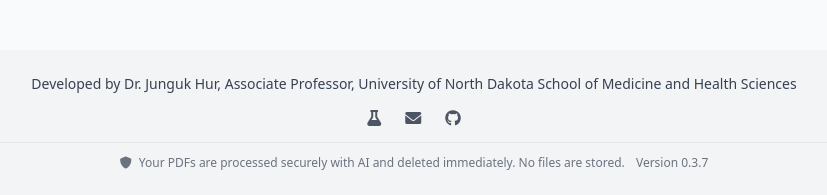
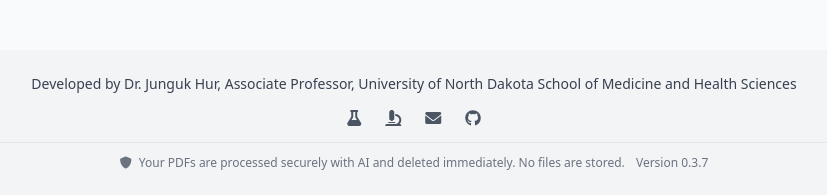
Before and after one commit to CTR-TRANSCEND/research-pdf-renamer, a Flask app: page /contact in a window 1280 px wide. Shown: the part 915-1110 px from the top of the page, without its empty margins (226-1053 px from the left). Run offline with Flask 3, Linux system fonts and the light colour scheme; some libraries are stand-ins or nearby versions.

Commit message:
feat: update footer links and contact email
- Add second lab website (hurlab.med.und.edu/hurlab/) with microscope icon
- Update contact email to und-hur-lab-tools@und.edu with pre-filled
  subject "RE: UND Research PDF Renamer"

Co-Authored-By: Claude Sonnet 4.6 <noreply@anthropic.com>

```diff
--- a/frontend/templates/base.html
+++ b/frontend/templates/base.html
@@ -68,14 +68,20 @@
                     </p>
                     <!-- Links -->
                     <div class="flex justify-center items-center space-x-6 mt-3">
-                        <!-- Hur Lab -->
+                        <!-- Hur Lab (UND School of Medicine) -->
                         <a href="https://med.und.edu/research/labs/hur/index.html" target="_blank" rel="noopener noreferrer"
-                           class="text-gray-600 hover:text-indigo-600 transition" title="Hur Lab">
+                           class="text-gray-600 hover:text-indigo-600 transition" title="Hur Lab (UND School of Medicine)">
                             <i class="fas fa-flask"></i>
                         </a>
 
+                        <!-- Hur Lab (hurlab.med.und.edu) -->
+                        <a href="http://hurlab.med.und.edu/hurlab/" target="_blank" rel="noopener noreferrer"
+                           class="text-gray-600 hover:text-indigo-600 transition" title="Hur Lab">
+                            <i class="fas fa-microscope"></i>
+                        </a>
+
                         <!-- Email -->
-                        <a href="mailto:junguk.hur@med.UND.edu" class="text-gray-600 hover:text-indigo-600 transition" title="Email">
+                        <a href="mailto:und-hur-lab-tools@und.edu?subject=RE%3A%20UND%20Research%20PDF%20Renamer" class="text-gray-600 hover:text-indigo-600 transition" title="Contact">
                             <i class="fas fa-envelope"></i>
                         </a>
 
```
